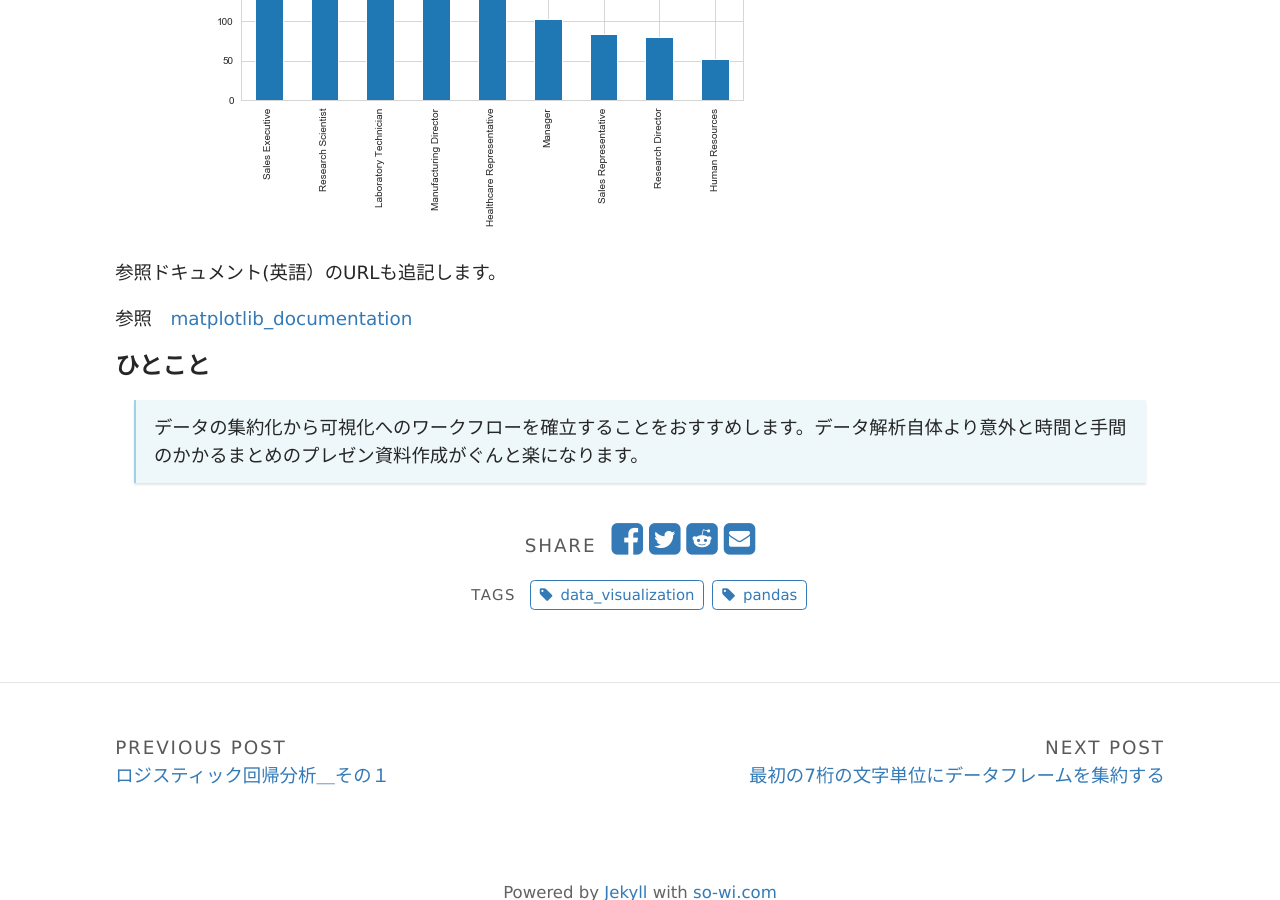
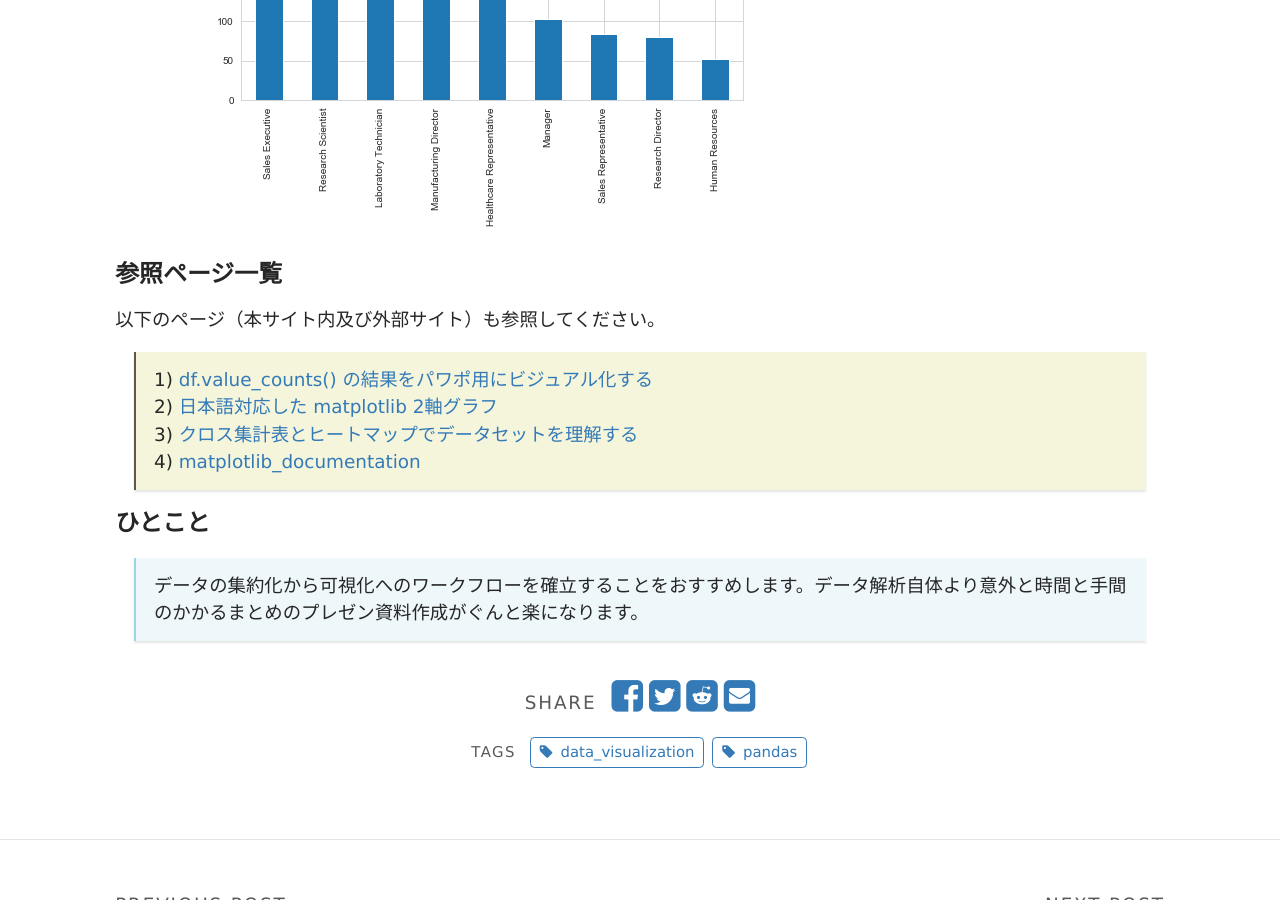
Before and after one commit to mnogress/my_simple, a Jekyll site: the page built from _posts/2019-09-06-pie_chart_to_draw.md, in a window 1280 px wide and 900 px high, scrolled down 4376 px. Built offline with Jekyll 4.4.1, drawn with Linux system fonts in a browser that asks for light colours.

Commit message:
03-20-2022

```diff
--- a/_posts/2019-09-06-pie_chart_to_draw.md
+++ b/_posts/2019-09-06-pie_chart_to_draw.md
@@ -129,10 +129,16 @@ df_JobRole.plot.bar()
 
 ![df.shape]({{ "assets/img/2019_07_01/jobrole_bar.png" | relative_url}})
 
-参照ドキュメント(英語）のURLも追記します。
+### 参照ページ一覧
 
+以下のページ（本サイト内及び外部サイト）も参照してください。
 
-参照　[matplotlib_documentation](https://matplotlib.org/api/pyplot_api.html#matplotlib.pyplot.pie){:target="_blank"}
+>
+1) [df.value_counts() の結果をパワポ用にビジュアル化する](https://www.so-wi.com/2022/03/11/df_value_counts_visualization.html){:target="_blank"}<br>
+2) [日本語対応した matplotlib 2軸グラフ](https://www.so-wi.com/2021/02/02/japanize_matplotlib_two_axis.html){:target="_blank"}<br>
+3) [クロス集計表とヒートマップでデータセットを理解する](https://www.so-wi.com/2020/12/22/cross_tab_heat_map.html){:target="_blank"}<br>
+4) [matplotlib_documentation](https://matplotlib.org/api/pyplot_api.html#matplotlib.pyplot.pie){:target="_blank"}<br>
+{:style="border-color: #5f564d; border-top-color: #5f564d; font-size: 1.0em; background-color: #f5f5dc;"}
 
 ### ひとこと
 
```
